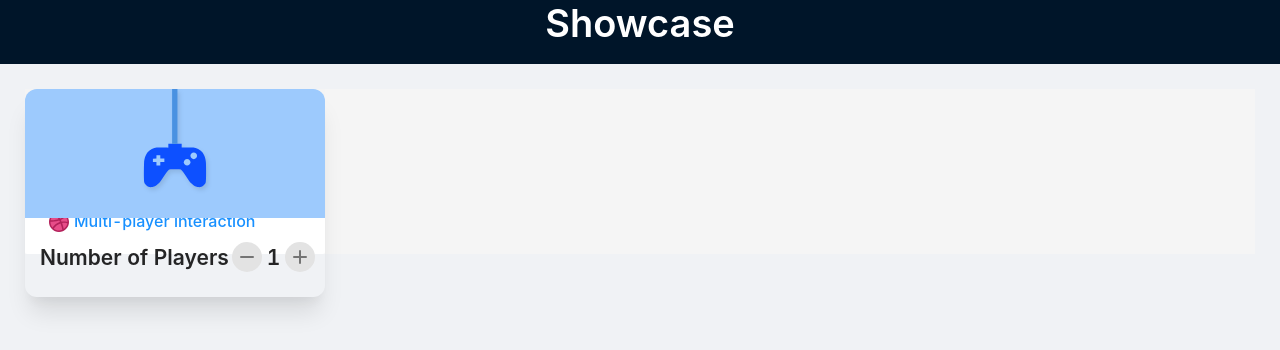
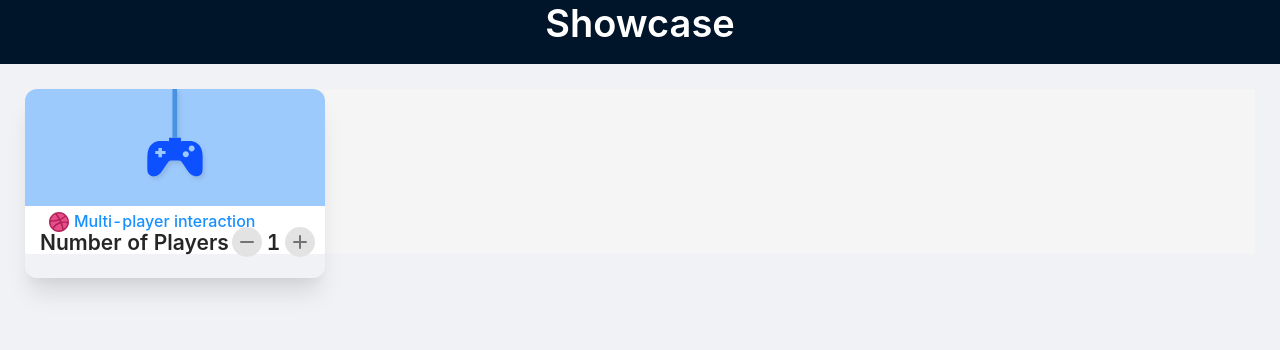
Before and after one commit to rluvaton/dribbble-shots-recreation, a React (Create React App) app: page / in a window 1280 px wide. Shown: the top 350 px of the page. Built offline with nearby package versions, Linux system fonts and the light colour scheme.

Commit message:
fix(multi-player-interaction): set height explicitly only for Safari

```diff
--- a/src/pages/shots/multiplayer-interaction/index.module.scss
+++ b/src/pages/shots/multiplayer-interaction/index.module.scss
@@ -4,12 +4,22 @@
 
   background-color: #f4f4f4;
 
-  > .card {
+}
 
-    // We specify width and height explicitly because otherwise the SVG icon will take over the whole card
-    width: 330px;
+.card {
+
+  max-width: 330px;
+  max-height: 208px;
+
+  // From https://stackoverflow.com/a/69008956/5923666
+  @media not all and (min-resolution:.001dpcm) {
+    @supports (-webkit-appearance: none) {
+      /* Safari Only CSS here */
+
+      // We specify height explicitly because otherwise the SVG icon will take over the whole card
       height: 208px;
-
+    }
+  }
 
   /* Supported by latest versions of major browsers */
   aspect-ratio: 330/208;
@@ -25,4 +35,3 @@
   display: flex;
   flex-direction: column;
 }
-}
```
Lines whose indentation alone changed are shown as unchanged.
